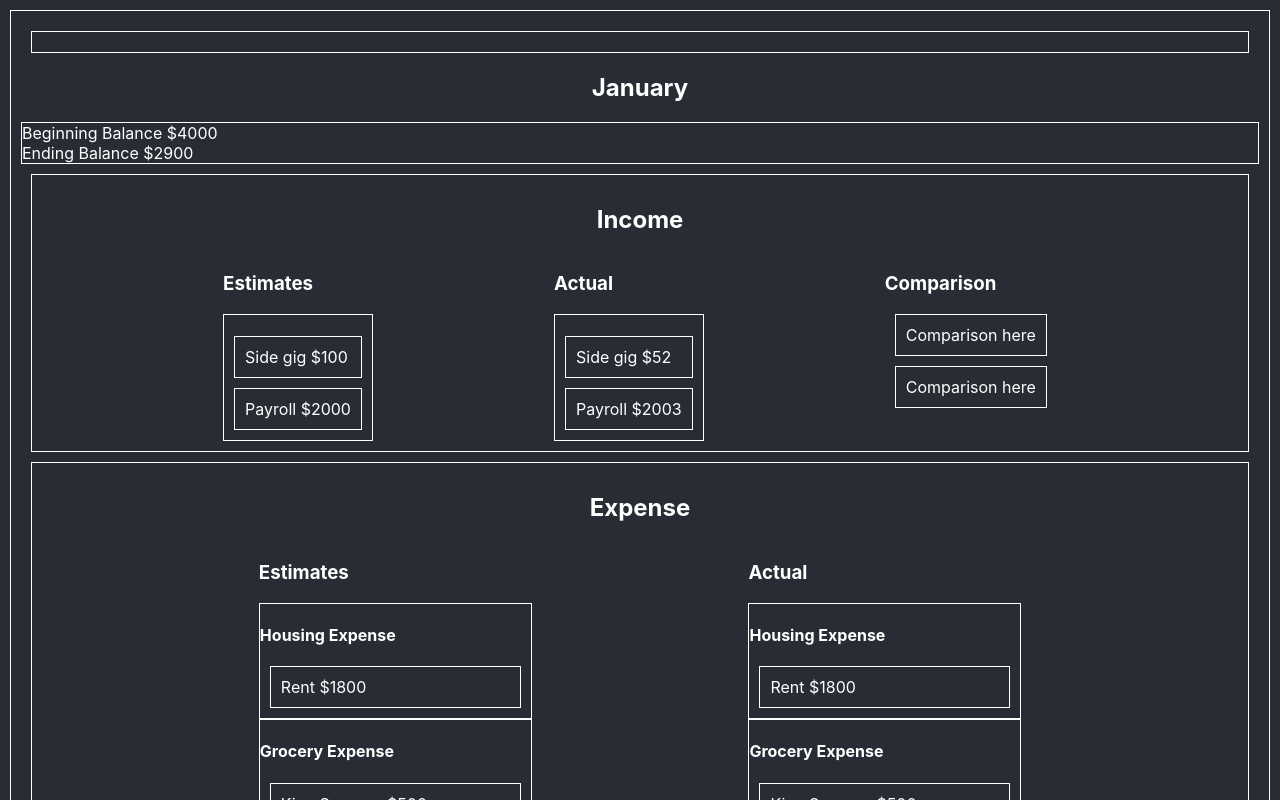
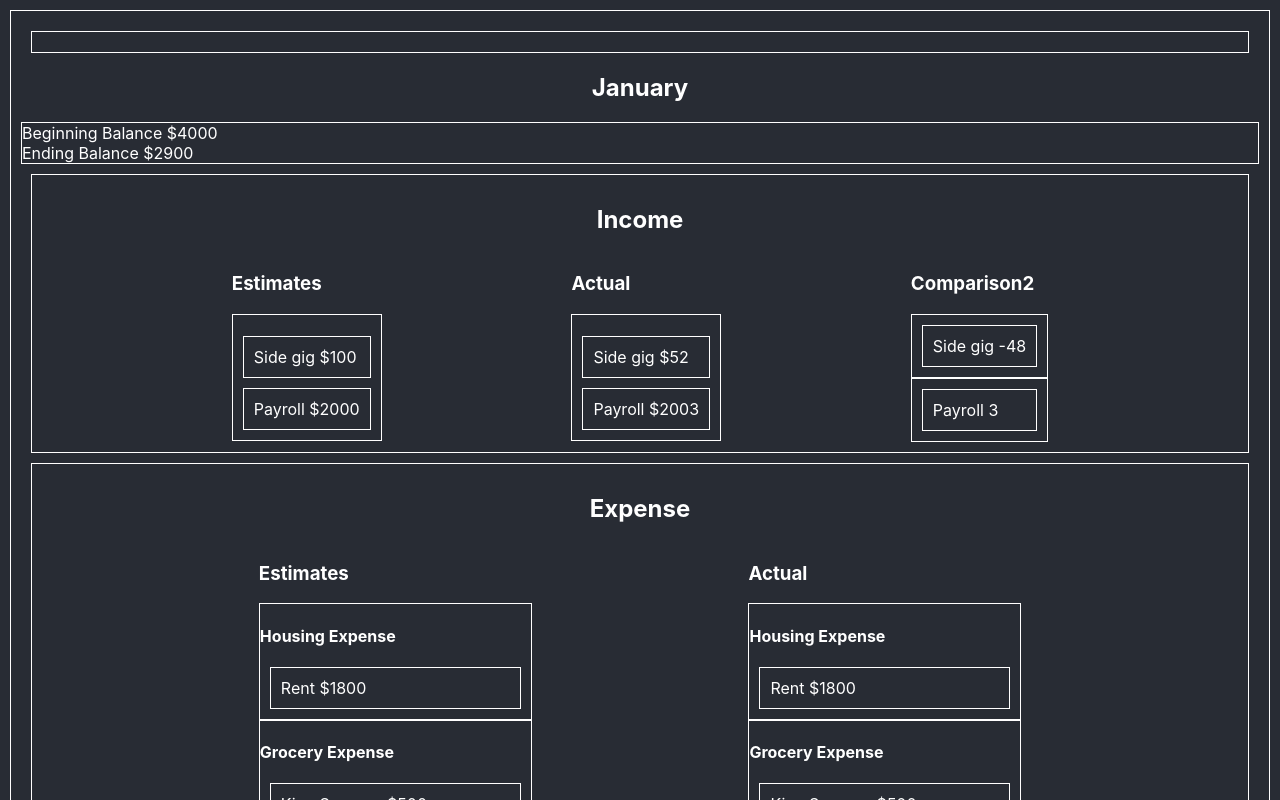
Before and after one commit to saykaren/budgetQueen, a React (Create React App) app: page / in a window 1280 px wide. Shown: the top 800 px of the page. Built offline with nearby package versions, Linux system fonts and the light colour scheme.

Commit message:
Comparison Calculation Fixed Income Was able to get the comparison calculation to work on income.

```diff
--- a/src/components/app/ExpenseCategoryDetails.tsx
+++ b/src/components/app/ExpenseCategoryDetails.tsx
@@ -20,6 +20,7 @@ const ExpenseCategoryDetails = ({
             className="budget-income"
             id={`est${sectionIndex}`}
             key={sectionIndex}
+
           >
             {section.title} ${section.amount}
           </div>
--- a/src/components/app/IncomeDetails.tsx
+++ b/src/components/app/IncomeDetails.tsx
@@ -34,18 +34,41 @@ const IncomeDetails = ({ title, object }: IncomeDetailsProp) => {
             </div>
           </>
         ))}
-        {object.actual.map((compare, comIndex) => (
-          <>
-            <div className="budget-actual-income">
-              <h3>Comparison</h3>
-              {compare.monthContributions.map((comparison, compIndex) => (
-                <div className="budget-income" key={compIndex}>
-                  Comparison here
+        {/* <div className="budget-actual-income">
+          <h3>Comparison</h3>
+          <div className="budget-income">
+            {object.actual.map((compare, comIndex) => (
+              <>
+                {compare.monthContributions.map((comparison, compIndex) => (
+                  <>{comparison.amount}</>
+                ))}
+              </>
+            ))}
+
+            {object.budget.map((compare, comIndex) => (
+              <>
+                {compare.monthContributions.map((comparison, compIndex) => (
+                  <>{comparison.amount}</>
+                ))}
+              </>
+            ))}
+          </div>
+        </div> */}
+
+        <div className="budget-actual-income">
+          <h3>Comparison2</h3>
+          {object.actual[0].monthContributions.map(
+            (container, indexContainer) => (
+              <div className="expenseCategories" key={indexContainer}>
+                <div className='budget-income'>
+                  {object.actual[0].monthContributions[indexContainer].title}{" "}
+                  {object.actual[0].monthContributions[indexContainer].amount -
+                    object.budget[0].monthContributions[indexContainer].amount}
                 </div>
-              ))}
-            </div>
-          </>
-        ))}
+              </div>
+            )
+          )}
+        </div>
       </section>
     </div>
   );
```
